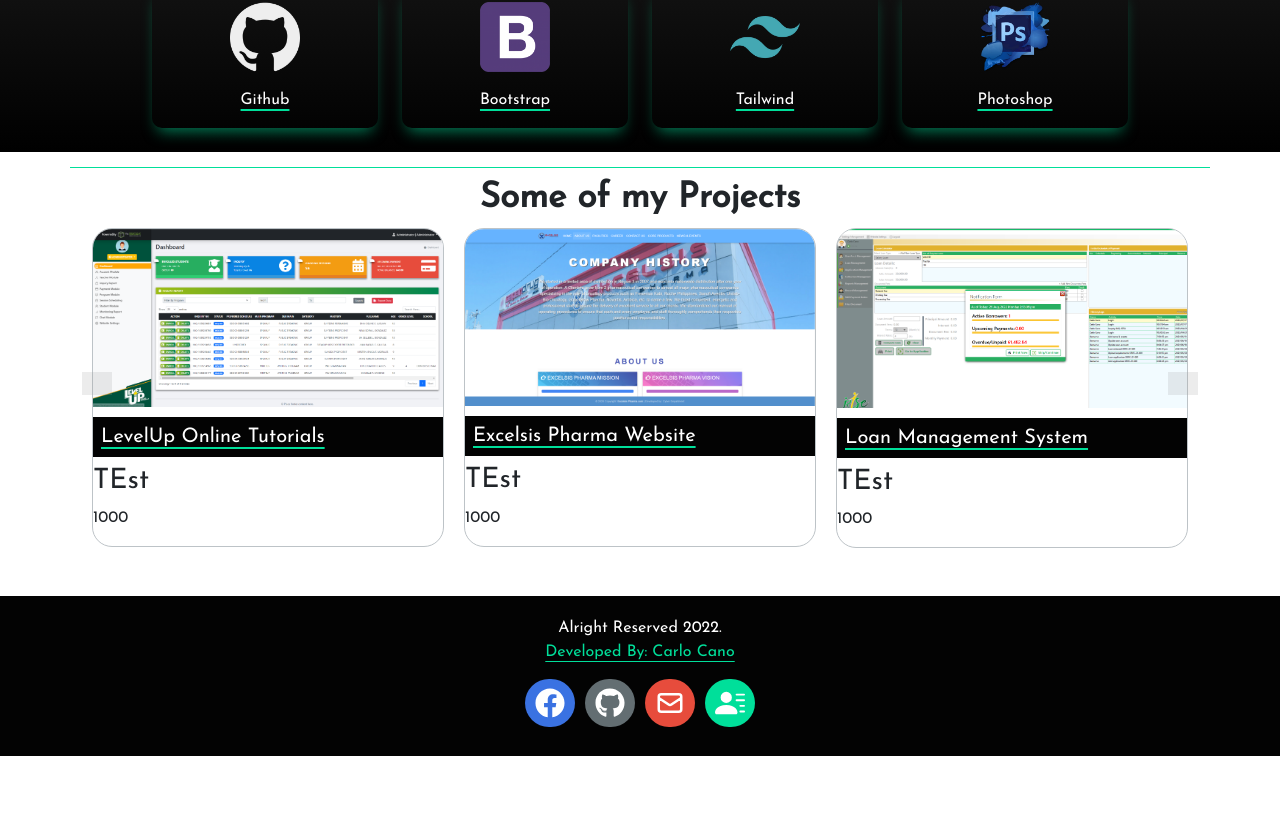
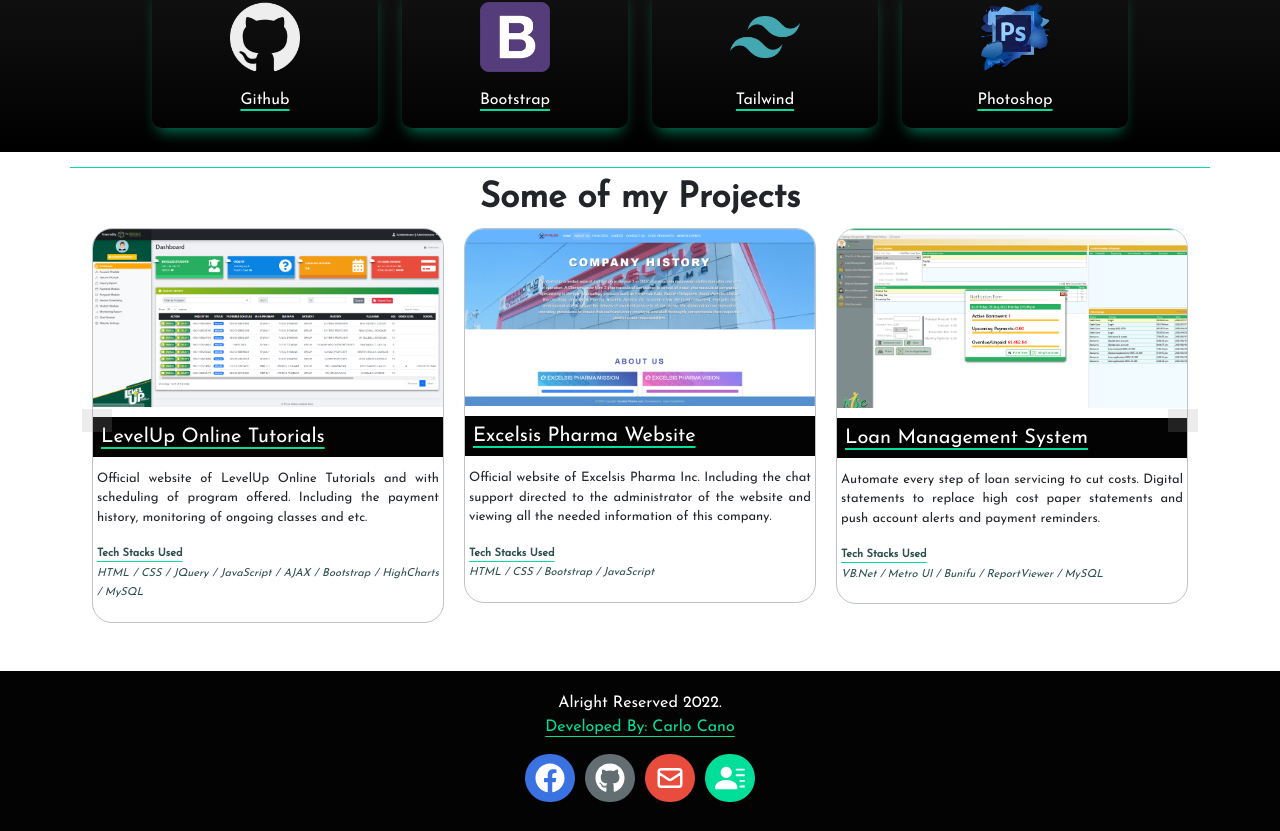
Before and after one commit to carlocano03/my-portfolio, a React (Create React App) app: page / in a window 1280 px wide. Shown: the part 2015-2846 px from the top of the page. Before the commit the page ends 2771 px from the top, so only its background shows below. Built offline with nearby package versions, Linux system fonts and the light colour scheme; grey boxes are pictures that could not be loaded.

Commit message:
Update project details

```diff
--- a/src/components/Slider.js
+++ b/src/components/Slider.js
@@ -12,36 +12,36 @@ export const dataDigitalBestSeller = [
     {
         id: 1,
         title: "NEQAS Online Registration",
-        price: "1000",
-        category: "TEst",
+        techStack: "HTML / CSS / JQuery / JavaScript / AJAX / Bootstrap / MySQL",
+        category: "NEQAS evaluates the performance of participating laboratories by assessing the integrity of the entire testing from sample receipt to releasing of test results.",
         url: NEQAS
     },
     {
         id: 2,
         title: "Inventory Management System",
-        price: "1000",
-        category: "TEst",
+        techStack: "HTML / CSS / JQuery / JavaScript / AJAX / Bootstrap / HighCharts / MySQL",
+        category: "A detailed, itemized list, report, or record of things in one's possession, especially a periodic survey of all goods and materials in stock.",
         url: INV
     },
     {
         id: 3,
         title: "LevelUp Online Tutorials",
-        price: "1000",
-        category: "TEst",
+        techStack: "HTML / CSS / JQuery / JavaScript / AJAX / Bootstrap / HighCharts / MySQL",
+        category: "Official website of LevelUp Online Tutorials and with scheduling of program offered. Including the payment history, monitoring of ongoing classes and etc.",
         url: LEVELUP
     },
     {
         id: 4,
         title: "Excelsis Pharma Website",
-        price: "1000",
-        category: "TEst",
+        techStack: "HTML / CSS / Bootstrap / JavaScript",
+        category: "Official website of Excelsis Pharma Inc. Including the chat support directed to the administrator of the website and viewing all the needed information of this company.",
         url: EP
     },
     {
         id: 5,
         title: "Loan Management System",
-        price: "1000",
-        category: "TEst",
+        techStack: "VB.Net / Metro UI / Bunifu / ReportViewer / MySQL",
+        category: "Automate every step of loan servicing to cut costs. Digital statements to replace high cost paper statements and push account alerts and payment reminders.",
         url: ORFC
     },
 
@@ -93,9 +93,13 @@ const Slider = () => {
                                 <img src={item.url} alt={item.title} />
                                 <h1 className="p-2">{item.title}</h1>
                             </div>
-                            <div className="card-bottom">
-                                <h3>{item.category}</h3>
-                                <p>{item.price}</p>
+                            <div className="card-bottom p-1">
+                                <p>{item.category}</p>
+                                <p>
+                                    <small>Tech Stacks Used</small><br/>
+                                    <i>{item.techStack}</i>
+                                </p>
+
                             </div>
                         </div>
                     ))}
--- a/src/components/css/Slider.css
+++ b/src/components/css/Slider.css
@@ -88,3 +88,22 @@
         font-size: 13px;
     }
 }
+
+.card-bottom p {
+    font-size: 13px;
+    text-align: justify;
+}
+
+.card-bottom i {
+    font-size: 11px;
+    text-align: justify;
+    color: darkslategray;
+}
+
+.card-bottom small {
+    font-size: 11px;
+    font-weight: 600;
+    color: darkslategray;
+    text-decoration: underline var(--primary-green);
+    text-underline-offset: 5px;
+}
```
